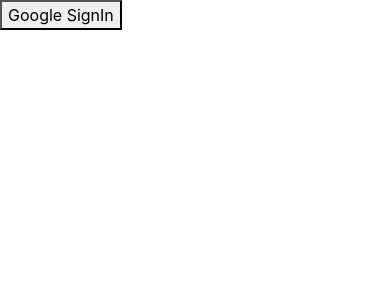
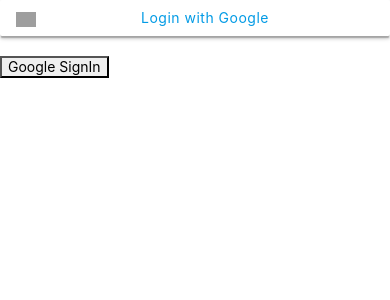
Before and after one commit to preetsshah/URM-web, a PHP site: page / in a window 390 px wide. Shown: the top 300 px of the page. Run offline with PHP 8.4, Linux system fonts and the light colour scheme; some libraries are stand-ins or nearby versions; grey boxes are pictures that could not be loaded.

Commit message:
google button

```diff
--- a/index.php
+++ b/index.php
@@ -12,6 +12,22 @@
     <link rel="stylesheet" href="">
 </head>
 <body>
+
+<!-- Compiled and minified CSS -->
+<link rel="stylesheet" href="https://cdnjs.cloudflare.com/ajax/libs/materialize/1.0.0-beta/css/materialize.min.css">
+<!-- Compiled and minified JavaScript -->
+<script src="https://cdnjs.cloudflare.com/ajax/libs/materialize/1.0.0-beta/js/materialize.min.js"></script>
+<div class="row">
+<div class="btn white darken-4 col-md-5 s10 m4" style="margin:auto;" onclick="googleSignIn()">
+     <a href="/users/google-oauth/" style="text-transform:none">
+         <div class="left">
+             <img width="20px" alt="Google &quot;G&quot; Logo" src="https://upload.wikimedia.org/wikipedia/commons/thumb/5/53/Google_%22G%22_Logo.svg/512px-Google_%22G%22_Logo.svg.png"/>
+         </div>
+         Login with Google
+     </a>
+</div>
+</div>
+
 <button onclick="googleSignIn()">Google SignIn</button>
 <script src="https://www.gstatic.com/firebasejs/3.2.0/firebase.js"></script>
 <script>
@@ -43,4 +59,5 @@
 <script src="https://code.jquery.com/jquery-3.2.1.slim.min.js" integrity="sha384-KJ3o2DKtIkvYIK3UENzmM7KCkRr/rE9/Qpg6aAZGJwFDMVNA/GpGFF93hXpG5KkN" crossorigin="anonymous"></script>
 <script src="https://cdnjs.cloudflare.com/ajax/libs/popper.js/1.12.9/umd/popper.min.js" integrity="sha384-ApNbgh9B+Y1QKtv3Rn7W3mgPxhU9K/ScQsAP7hUibX39j7fakFPskvXusvfa0b4Q" crossorigin="anonymous"></script>
 <script src="https://maxcdn.bootstrapcdn.com/bootstrap/4.0.0/js/bootstrap.min.js" integrity="sha384-JZR6Spejh4U02d8jOt6vLEHfe/JQGiRRSQQxSfFWpi1MquVdAyjUar5+76PVCmYl" crossorigin="anonymous"></script>
+
 </body>
```
